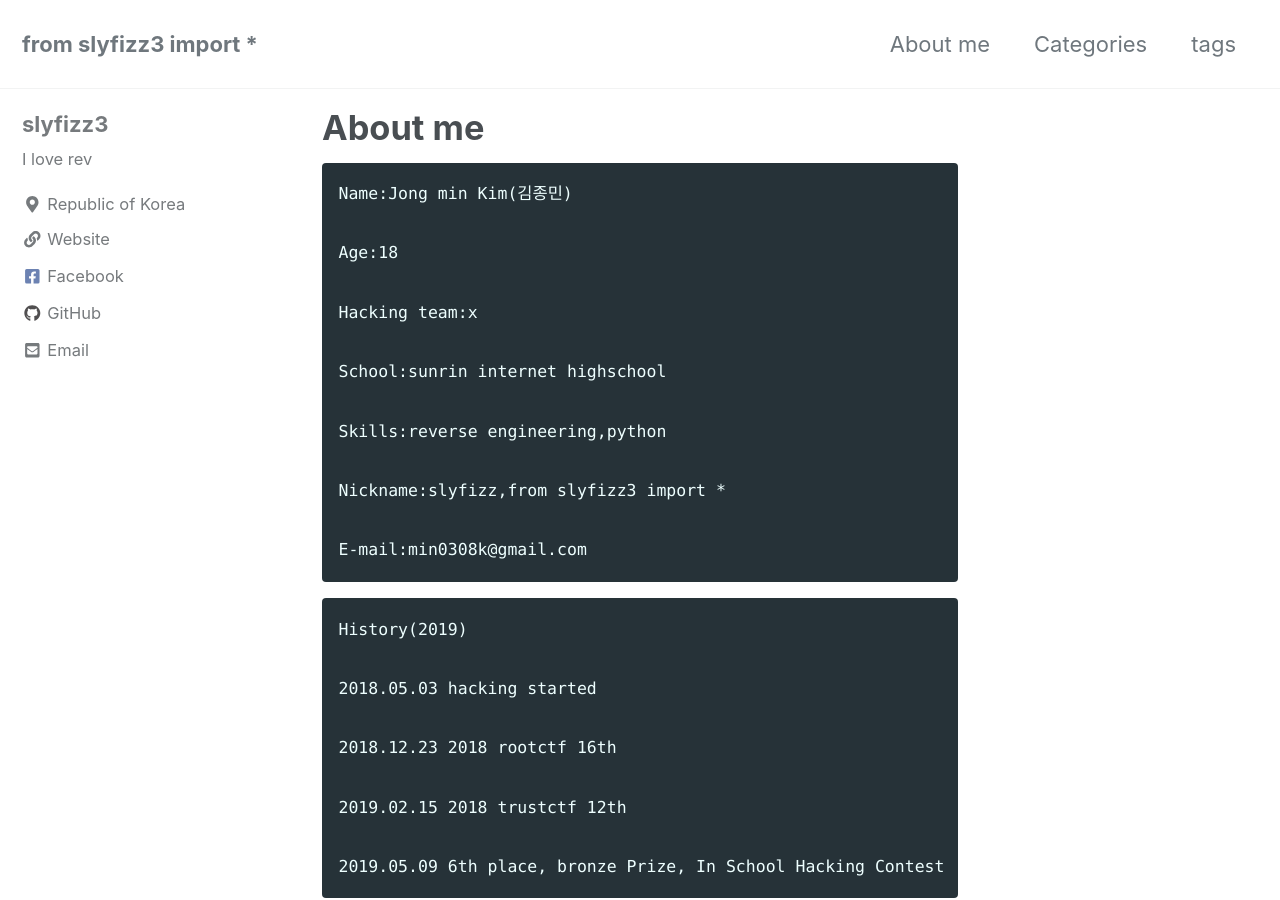
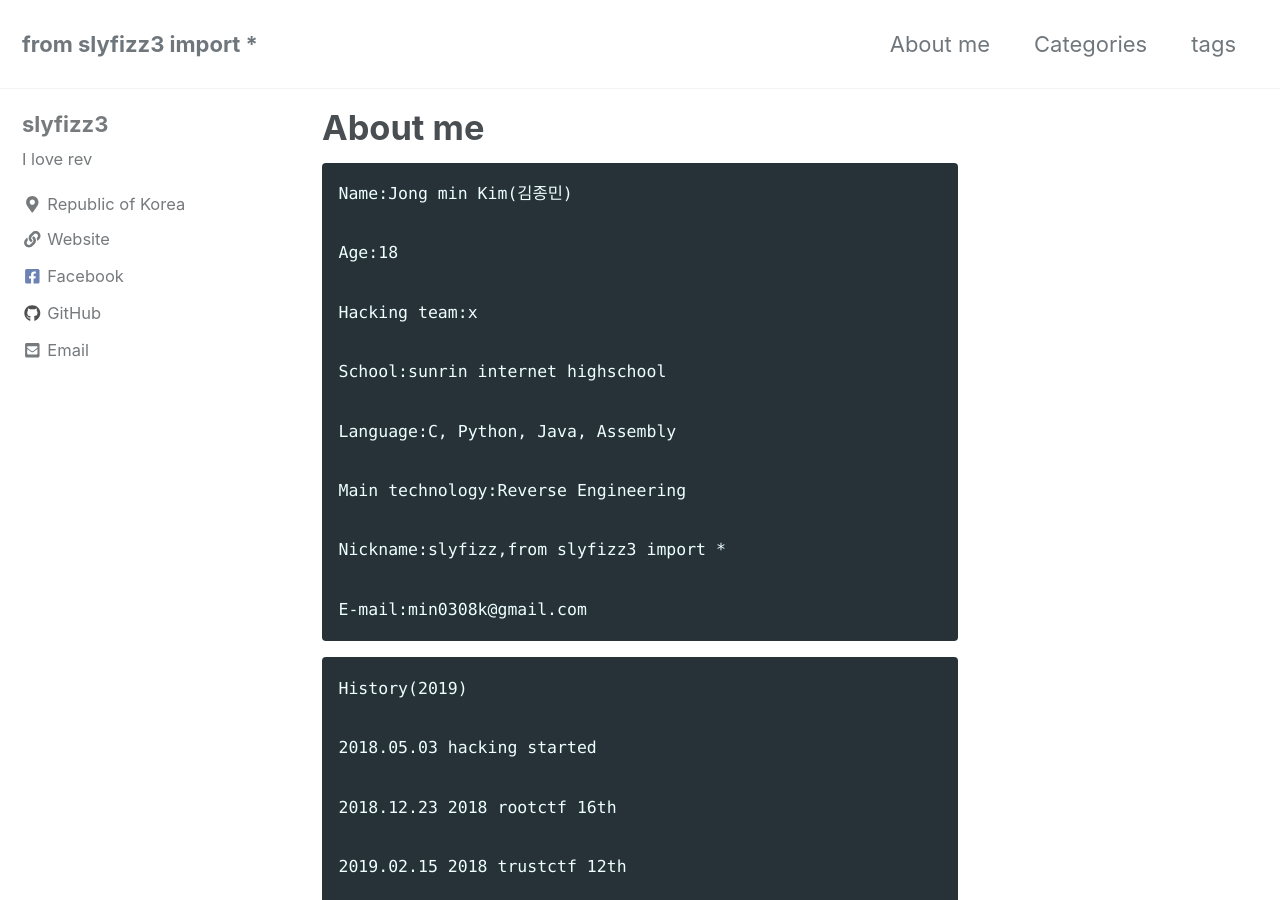
Before and after one commit to slyfizz3/slyfizz3.github.io, a Jekyll site: the page built from _pages/about.md, in a window 1280 px wide and 900 px high. Built offline with Jekyll 4.4.1, drawn with Linux system fonts in a browser that asks for light colours; cached includes are drawn as plain includes; nearby versions of some CDN libraries.

Commit message:
Update about.md

```diff
--- a/_pages/about.md
+++ b/_pages/about.md
@@ -12,7 +12,9 @@ Hacking team:x
 
 School:sunrin internet highschool
 
-Skills:reverse engineering,python
+Language:C, Python, Java, Assembly
+
+Main technology:Reverse Engineering
 
 Nickname:slyfizz,from slyfizz3 import *
 
```
